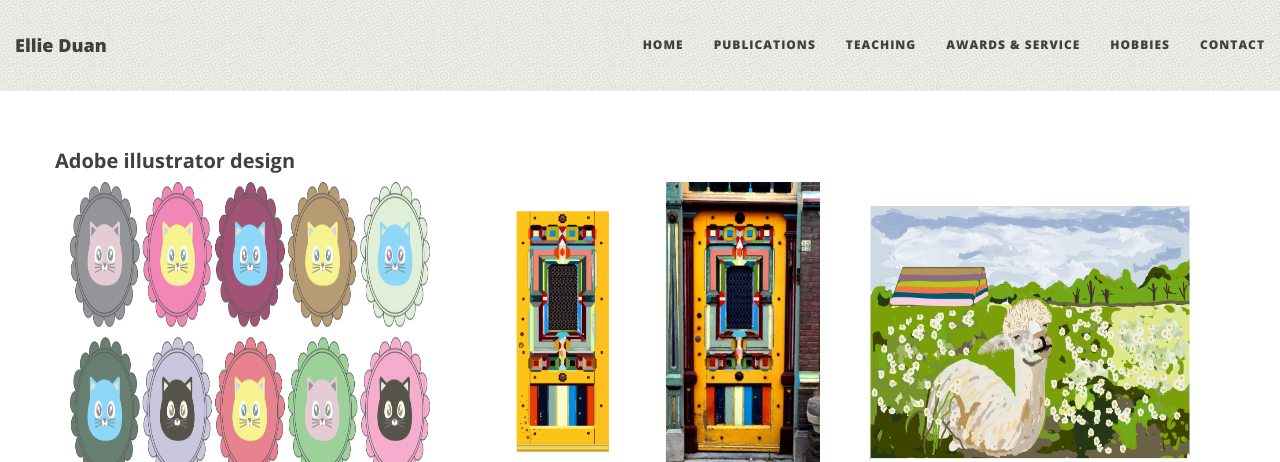
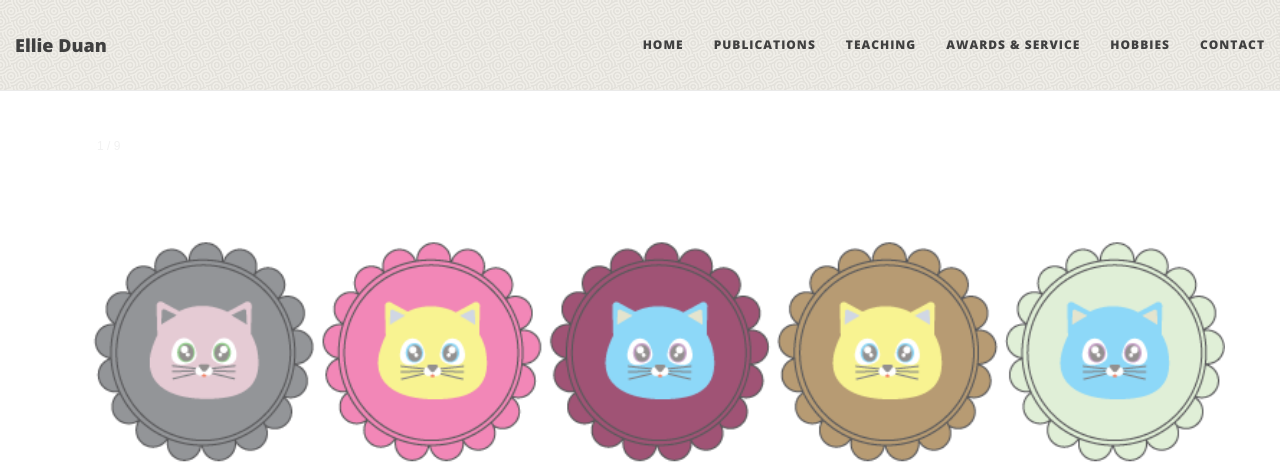
Before and after one commit to EllieDuan/EllieDuan.github.io, a Jekyll site: the page built from hobbies.md, in a window 1280 px wide and 1400 px high. Shown: the top 462 px of the window. Built offline with Jekyll 4.4.1, drawn with Linux system fonts in a browser that asks for light colours; nearby versions of some CDN libraries; grey boxes are pictures that could not be loaded.

Commit message:
update hobbie to gallery

```diff
--- a/hobbies.md
+++ b/hobbies.md
@@ -2,64 +2,226 @@
 layout: default
 ---
 
-<head>
+<meta name="viewport" content="width=device-width, initial-scale=1">
 <style>
+body {
+  font-family: Arial;
+  margin: 0;
+}
+
+/* Add CSS */
 * {
   box-sizing: border-box;
 }
 
+img {
+  vertical-align: middle;
+}
+
+/* Position the image container (needed to position the left and right arrows) */
+.container {
+  position: relative;
+}
+
+/* Hide the images by default */
+.mySlides {
+  display: none;
+}
+
+/* Add a pointer when hovering over the thumbnail images */
+.cursor {
+  cursor: pointer;
+}
+
+/* Next & previous buttons */
+.prev,
+.next {
+  cursor: pointer;
+  position: absolute;
+  top: 40%;
+  width: auto;
+  padding: 16px;
+  margin-top: -50px;
+  color: white;
+  font-weight: bold;
+  font-size: 20px;
+  border-radius: 0 3px 3px 0;
+  user-select: none;
+  -webkit-user-select: none;
+}
+
+/* Position the "next button" to the right */
+.next {
+  right: 0;
+  border-radius: 3px 0 0 3px;
+}
+
+/* On hover, add a black background color with a little bit see-through */
+.prev:hover,
+.next:hover {
+  background-color: rgba(0, 0, 0, 0.8);
+}
+
+/* Number text (1/3 etc) */
+.numbertext {
+  color: #f2f2f2;
+  font-size: 12px;
+  padding: 8px 12px;
+  position: absolute;
+  top: 0;
+}
+
+/* Container for image text */
+.caption-container {
+  text-align: center;
+  background-color: #222;
+  padding: 2px 16px;
+  color: white;
+}
+
+.row:after {
+  content: "";
+  display: table;
+  clear: both;
+}
+
+/* Six columns side by side */
 .column {
   float: left;
-  width: 33.33%;
-  padding: 5px;
+  width: 16.66%;
 }
 
-/* Clearfix (clear floats) */
-.row::after {
-  content: "";
-  clear: both;
-  display: table;
+/* Add a transparency effect for thumnbail images */
+.demo {
+  opacity: 0.6;
+}
+
+.active,
+.demo:hover {
+  opacity: 1;
 }
 </style>
-</head>
 
-<body>
-<div class="row">
-    <h2 style="font-weight: bold">Adobe illustrator design</h2>
-  <div class="col-lg-4">
-    <img src="/img/adobe_illustrator/Ellie_mooncake.png" alt="Mooncake" height="300px">
+<!-- Container for the image gallery -->
+<div class="container">
+
+  <!-- Full-width images with number text -->
+  <div class="mySlides">
+    <div class="numbertext">1 / 9</div>
+    <img src="/img/adobe_illustrator/Ellie_mooncake.png" style="width:100%">
   </div>
-  <div class="col-lg-4">
-  	<img src="/img/adobe_illustrator/hungarian_door_Ellie.png" alt="Door" height="300px">
+
+  <div class="mySlides">
+    <div class="numbertext">2 / 9</div>
+    <img src="/img/adobe_illustrator/hungarian_door_Ellie.png" style="width:100%">
   </div>
-  <div class="col-lg-4">
-    <img src="/img/adobe_illustrator/homework3_ellie.png" alt="Llama" height="300px">
+
+  <div class="mySlides">
+    <div class="numbertext">3 / 9</div>
+    <img src="/img/adobe_illustrator/homework3_ellie.png" style="width:100%">
   </div>
-</div>
-</body>
 
+  <div class="mySlides">
+    <div class="numbertext">4 / 9</div>
+    <img src="/img/adobe_illustrator/Roger_william_zoo_Ellie.png" style="width:100%">
+  </div>
 
-<div class="row">
-  <div class="col-lg-4">
-    <img src="/img/adobe_illustrator/Roger_william_zoo_Ellie.png" alt="Zoo" height="300px">
+  <div class="mySlides">
+    <div class="numbertext">5 / 9</div>
+    <img src="/img/adobe_illustrator/Ellie_menu.png" style="width:100%">
   </div>
-   <div class="col-lg-4">
-  		<img src="/img/adobe_illustrator/Ellie_menu.png" alt="Menu" height="300px">
- 	</div>
-  <div class="col-lg-4">
-    <img src="/img/adobe_illustrator/class8_homework_ellie_happyholoday.png" alt="Holiday" height="300px">
+
+  <div class="mySlides">
+    <div class="numbertext">6 / 9</div>
+    <img src="/img/adobe_illustrator/class8_homework_ellie_happyholoday.png"  style="width:100%">
+  </div>
+
+     <div class="mySlides">
+    <div class="numbertext">7 / 9</div>
+    <img src="/img/adobe_illustrator/Asset_3.png" style="width:100%">
+  </div>
+
+   <div class="mySlides">
+    <div class="numbertext">8 / 9</div>
+    <img src="/img/adobe_illustrator/Asset_4.png" style="width:100%">
+  </div>
+
+   <div class="mySlides">
+    <div class="numbertext">9 / 9</div>
+    <img src="/img/adobe_illustrator/Final_project_ellie.png" style="width:100%">
+  </div>
+
+  <!-- Next and previous buttons -->
+  <a class="prev" onclick="plusSlides(-1)">❮</a>
+  <a class="next" onclick="plusSlides(1)">❯</a>
+
+  <!-- Image text -->
+  <div class="caption-container">
+    <p id="caption"></p>
+  </div>
+
+  <!-- Thumbnail images -->
+  <div class="row">
+    <div class="column">
+      <img class="demo cursor" src="/img/adobe_illustrator/Ellie_mooncake.png" style="width:100%" onclick="currentSlide(1)" alt="Moon cake">
+    </div>
+    <div class="column">
+      <img class="demo cursor" src="/img/adobe_illustrator/hungarian_door_Ellie.png" style="width:100%" onclick="currentSlide(2)" alt="Hungarian door">
+    </div>
+    <div class="column">
+      <img class="demo cursor" src="/img/adobe_illustrator/homework3_ellie.png" style="width:100%" onclick="currentSlide(3)" alt="Llama in the farm">
+    </div>
+    <div class="column">
+      <img class="demo cursor" src="/img/adobe_illustrator/Roger_william_zoo_Ellie.png" style="width:100%" onclick="currentSlide(4)" alt="Roger william zoo map">
+    </div>
+    <div class="column">
+      <img class="demo cursor" src="/img/adobe_illustrator/Ellie_menu.png" style="width:100%" onclick="currentSlide(5)" alt="Pizza restaurant takeout menu">
+    </div>
+    <div class="column">
+      <img class="demo cursor" src="/img/adobe_illustrator/class8_homework_ellie_happyholoday.png" style="width:100%" onclick="currentSlide(6)" alt="Happy Holidays">
+    </div>
+     <div class="column">
+      <img class="demo cursor" src="/img/adobe_illustrator/Asset_3.png" style="width:100%" onclick="currentSlide(7)" alt="Happy Halloween!">
+    </div>
+     <div class="column">
+      <img class="demo cursor" src="img_snow.jpg" style="width:100%" onclick="currentSlide(8)" alt="Spring birds">
+    </div>
+     <div class="column">
+      <img class="demo cursor" src="img_snow.jpg" style="width:100%" onclick="currentSlide(9)" alt="Texas Eyeball">
+    </div>
   </div>
 </div>
 
 
-<div class="row">
-  <div class="col-lg-4">
-    <img src="/img/adobe_illustrator/Asset_3.png" alt="Patten1" height="300px">
-  </div>
-  <div class="col-lg-4">
-  <img src="/img/adobe_illustrator/Asset_4.png" alt="Patten2" height="300px">
-  </div>
-  <div class="col-lg-4">
-    <img src="/img/adobe_illustrator/Final_project_ellie.png" alt="Eye" height="300px">
-  </div>
- </div>
+<script>
+var slideIndex = 1;
+showSlides(slideIndex);
+
+function plusSlides(n) {
+  showSlides(slideIndex += n);
+}
+
+function currentSlide(n) {
+  showSlides(slideIndex = n);
+}
+
+function showSlides(n) {
+  var i;
+  var slides = document.getElementsByClassName("mySlides");
+  var dots = document.getElementsByClassName("demo");
+  var captionText = document.getElementById("caption");
+  if (n > slides.length) {slideIndex = 1}
+  if (n < 1) {slideIndex = slides.length}
+  for (i = 0; i < slides.length; i++) {
+      slides[i].style.display = "none";
+  }
+  for (i = 0; i < dots.length; i++) {
+      dots[i].className = dots[i].className.replace(" active", "");
+  }
+  slides[slideIndex-1].style.display = "block";
+  dots[slideIndex-1].className += " active";
+  captionText.innerHTML = dots[slideIndex-1].alt;
+}
+</script>
+
+</body>
```
Also changed, not shown: img/adobe_illustrator/Ellie_mooncake.png.
